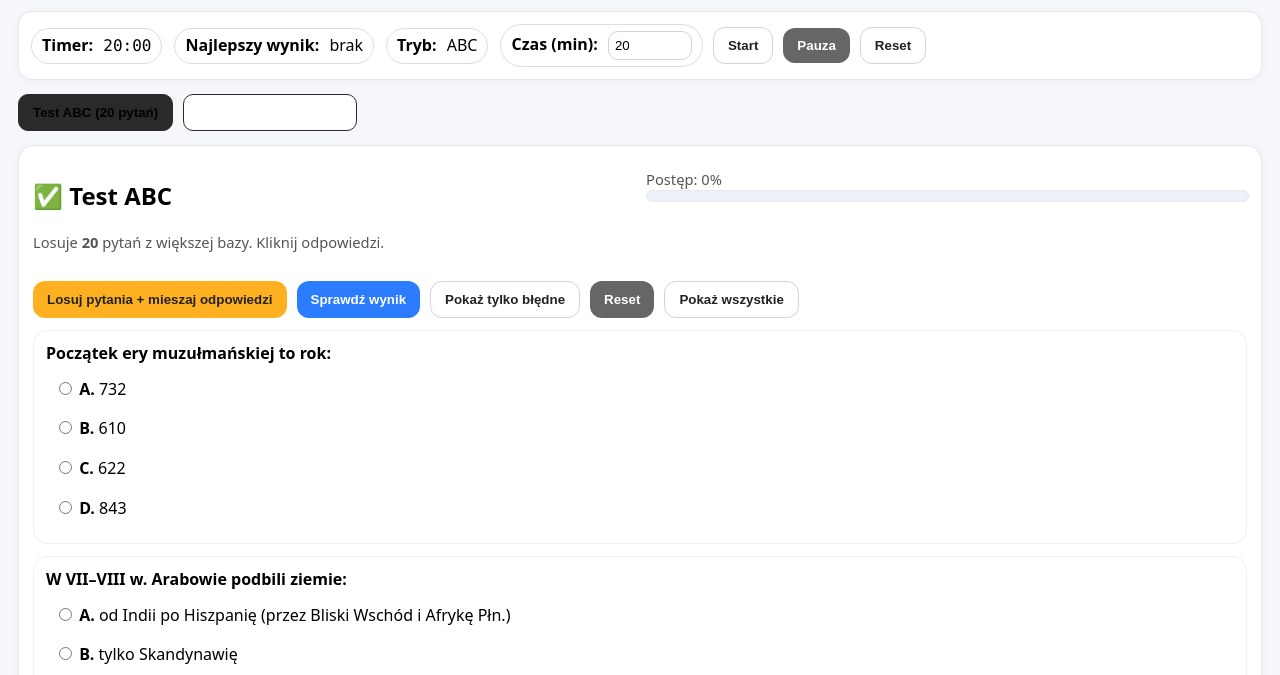
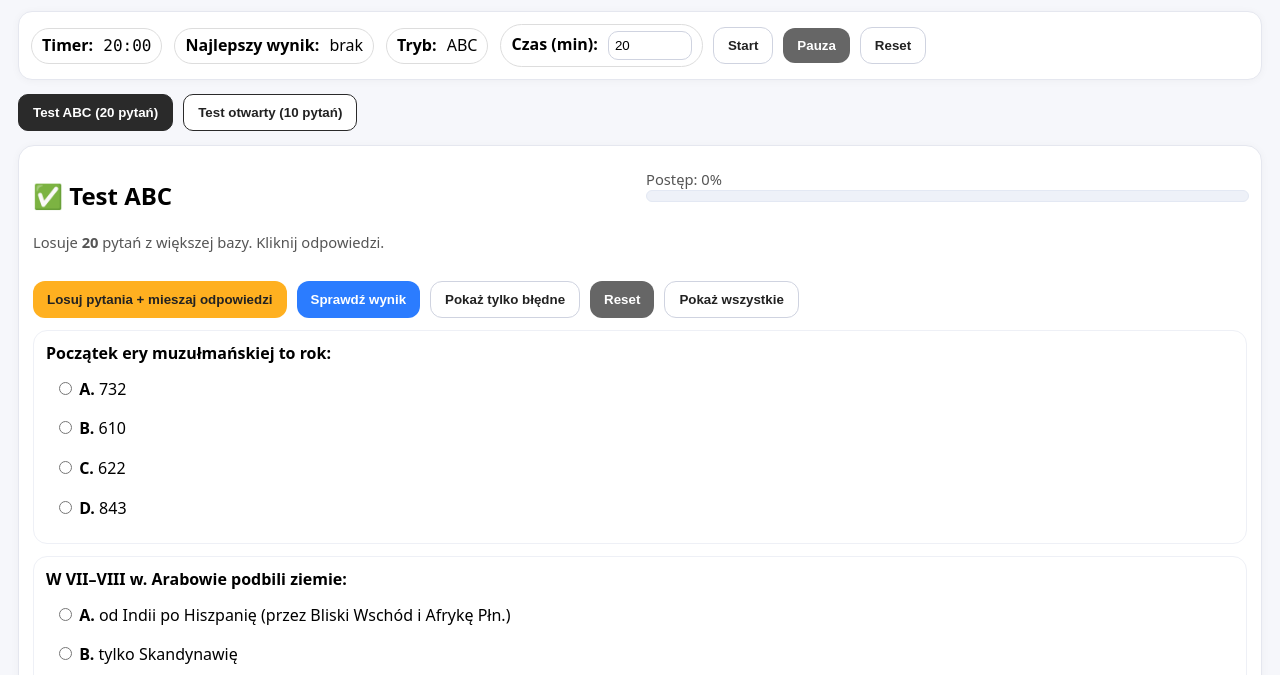
Before and after one commit to mastermyka/quiz, a plain HTML site: page index.html in a window 1280 px wide. Shown: the part 99-774 px from the top of the page. Drawn offline with Linux system fonts and the light colour scheme.

Commit message:
Update index.html

```diff
--- a/index.html
+++ b/index.html
@@ -20,8 +20,9 @@
     .tabBtn {
       padding: 10px 14px; border: 1px solid #2a2a2a; background: #fff; cursor: pointer;
       border-radius: 10px; font-weight: 700;
+      color: #222;
     }
-    .tabBtn.active { background: #2a2a2a; color: black; }
+    .tabBtn.active { background: #2a2a2a; color: white; }
 
     .panel {
       display: none; border: 1px solid #e5e7ef; padding: 14px; border-radius: 16px;
@@ -38,12 +39,7 @@
     button.secondary { background: #666; }
     button.ghost { background: white; color:#222; border:1px solid #cfd3e0; }
     button.warn { background: #ffb020; color:#222; }
-    button:disabled {
-  opacity: 1;
-  cursor: not-allowed;
-  background: #f3f3f3;
-  color: #222;
-  border: 1px solid #cfd3e0;
+    button:disabled {opacity: 1;cursor: not-allowed;background: #f3f3f3;color: #222;border: 1px solid #cfd3e0;
 }
 
 
```
